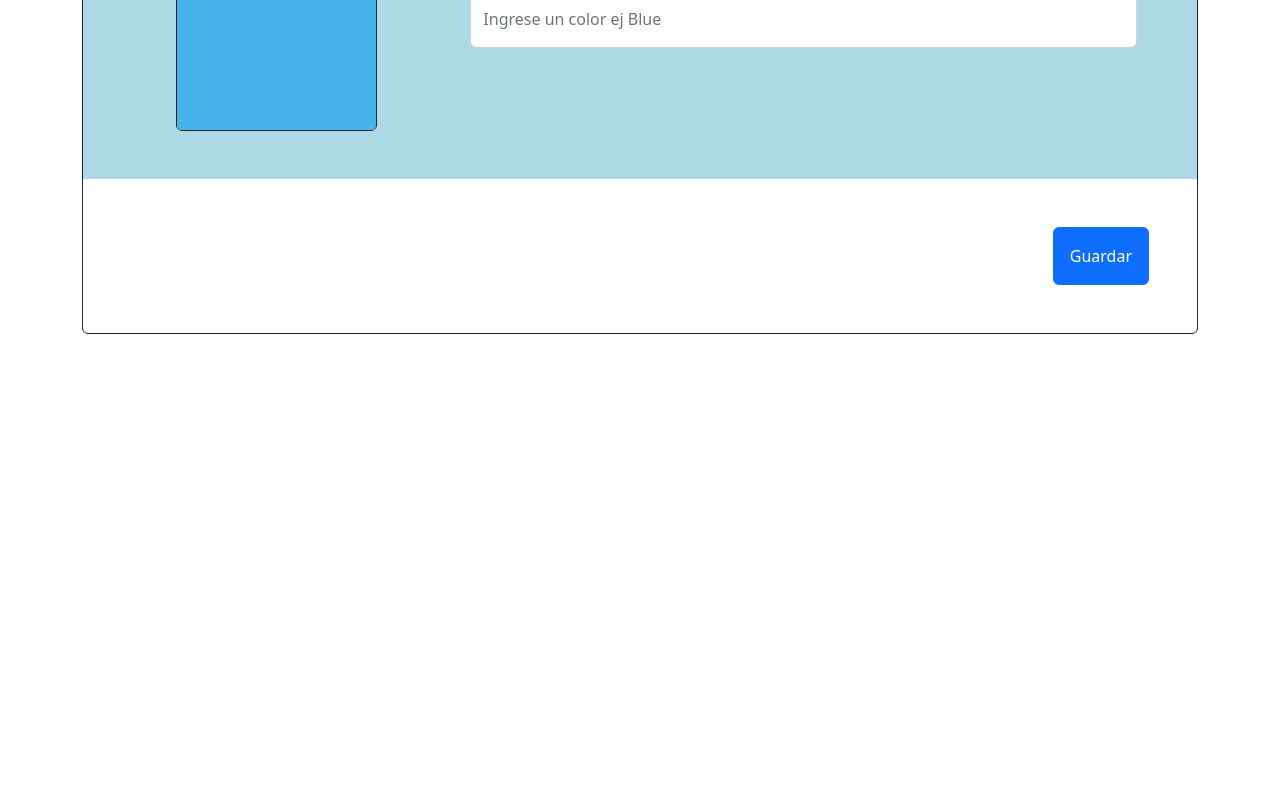
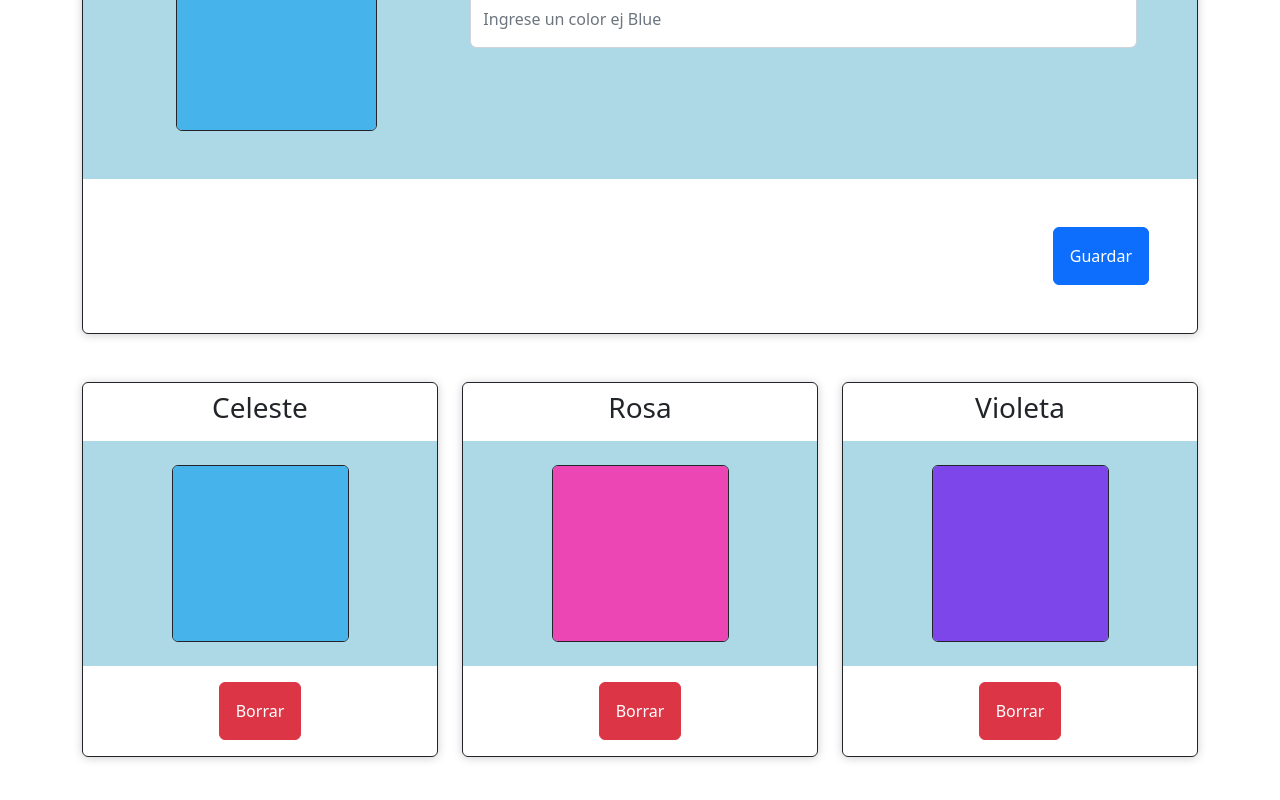
Before and after one commit to nicolasandr/Practico-React-6, a React (Create React App) app: page / in a window 1280 px wide. Shown: the part 262-1062 px from the top of the page. Before the commit the page ends 800 px from the top, so only its background shows below. Built offline with nearby package versions, Linux system fonts and the light colour scheme.

Commit message:
agregamos las 3 tarjetas inferiores y terminamos maquetado

```diff
--- a/src/App.css
+++ b/src/App.css
@@ -1,3 +1,13 @@
 .bg-lightblue{
     background-color: lightblue;
 }
+.card-Efect {
+    box-shadow: 0px 1px 10px rgba(0, 0, 0, 0.2);
+    cursor: default;
+    transition: all 500ms ease;
+  }
+  .card-Efect:hover {
+    box-shadow: 2px 2px 10px rgba(0, 0, 0, 0.4);
+    transform: translateY(-1%);
+
+  }
--- a/src/App.js
+++ b/src/App.js
@@ -4,11 +4,15 @@ import { Button, Card } from "react-bootstrap";
 import celeste from "../src/img/celeste.jpg";
 import "../src/App.css";
 import Form from "react-bootstrap/Form";
+import Rosa from "./components/Rosa";
+import Violeta from "./components/Violeta";
+import Celeste from "./components/Celeste";
+
 
 const App = () => {
   return (
     <section className="py-5 container ">
-      <article className="rounded border border-dark">
+      <article className="rounded border border-dark card-Efect">
         <div className="py-3 ps-5 pb-4">
           <h2 className="display-6">Administrar colores</h2>
         </div>
@@ -36,6 +40,12 @@ const App = () => {
           </Button>
         </div>
       </article>
+      <article className="row py-5">
+          <div className="col-12 col-md-4 "><Celeste></Celeste></div>
+          <div className="col-12 col-md-4 py-5 py-md-0"><Rosa></Rosa></div>
+          <div className="col-12 col-md-4 "><Violeta></Violeta></div>
+
+      </article>
     </section>
   );
 };
--- /dev/null
+++ b/src/components/Celeste.js
@@ -0,0 +1,29 @@
+import React from "react";
+import celeste from "../img/celeste.jpg";
+import { Button, Card } from "react-bootstrap";
+import "../App.css";
+const Celeste = () => {
+  return (
+    <section className="rounded border border-dark card-Efect">
+      <div className="py-2 text-center">
+        <h3>Celeste</h3>
+      </div>
+      <div className=" bg-lightblue text-center py-4 mx-0">
+        <div>
+          <Card.Img
+            className="w-50 rounded border border-dark "
+            variant="top"
+            src={celeste}
+          />
+        </div>
+      </div>
+      <div className="py-3 text-center">
+        <Button variant="danger" className="p-3">
+          Borrar
+        </Button>
+      </div>
+    </section>
+  );
+};
+
+export default Celeste;
--- /dev/null
+++ b/src/components/Rosa.js
@@ -0,0 +1,30 @@
+import React from "react";
+import { Button, Card } from "react-bootstrap";
+import "../App.css";
+import rosa from "../img/rosa.jpg";
+
+const Rosa = () => {
+  return (
+    <section className="rounded border border-dark card-Efect">
+      <div className="py-2 text-center">
+        <h3>Rosa</h3>
+      </div>
+      <div className=" bg-lightblue text-center py-4 mx-0">
+        <div>
+          <Card.Img
+            className="w-50 rounded border border-dark "
+            variant="top"
+            src={rosa}
+          />
+        </div>
+      </div>
+      <div className="py-3 text-center">
+        <Button variant="danger" className="p-3">
+          Borrar
+        </Button>
+      </div>
+    </section>
+  );
+};
+
+export default Rosa;
--- /dev/null
+++ b/src/components/Violeta.js
@@ -0,0 +1,30 @@
+import React from 'react';
+import { Button, Card } from "react-bootstrap";
+import "../App.css";
+import violeta from "../img/violeta.jpg";
+
+const Violeta = () => {
+    return (
+        <section className="rounded border border-dark card-Efect">
+      <div className="py-2 text-center">
+        <h3>Violeta</h3>
+      </div>
+      <div className=" bg-lightblue text-center py-4 mx-0">
+        <div>
+          <Card.Img
+            className="w-50 rounded border border-dark "
+            variant="top"
+            src={violeta}
+          />
+        </div>
+      </div>
+      <div className="py-3 text-center">
+        <Button variant="danger" className="p-3">
+          Borrar
+        </Button>
+      </div>
+    </section>
+    );
+};
+
+export default Violeta;
```
